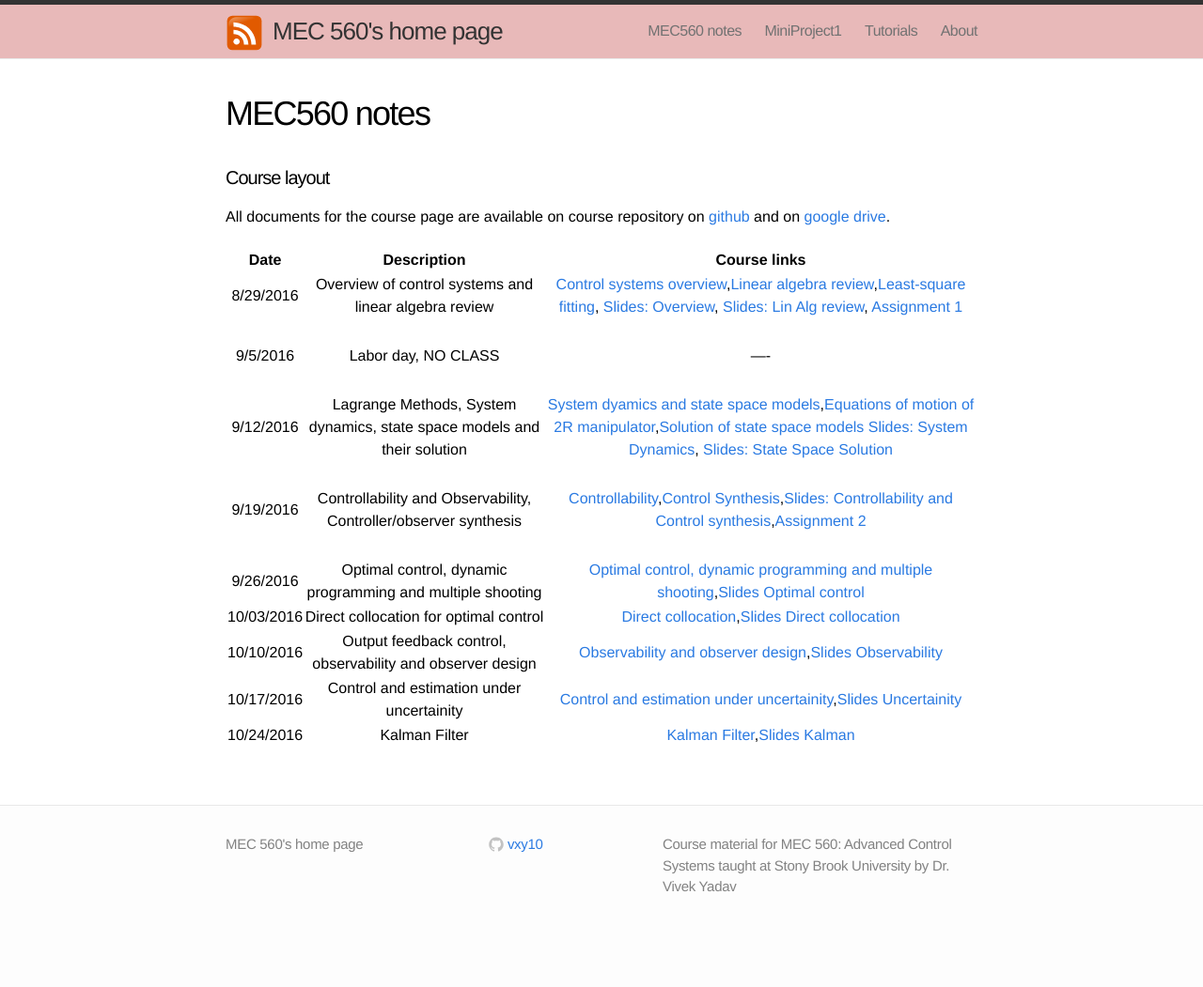
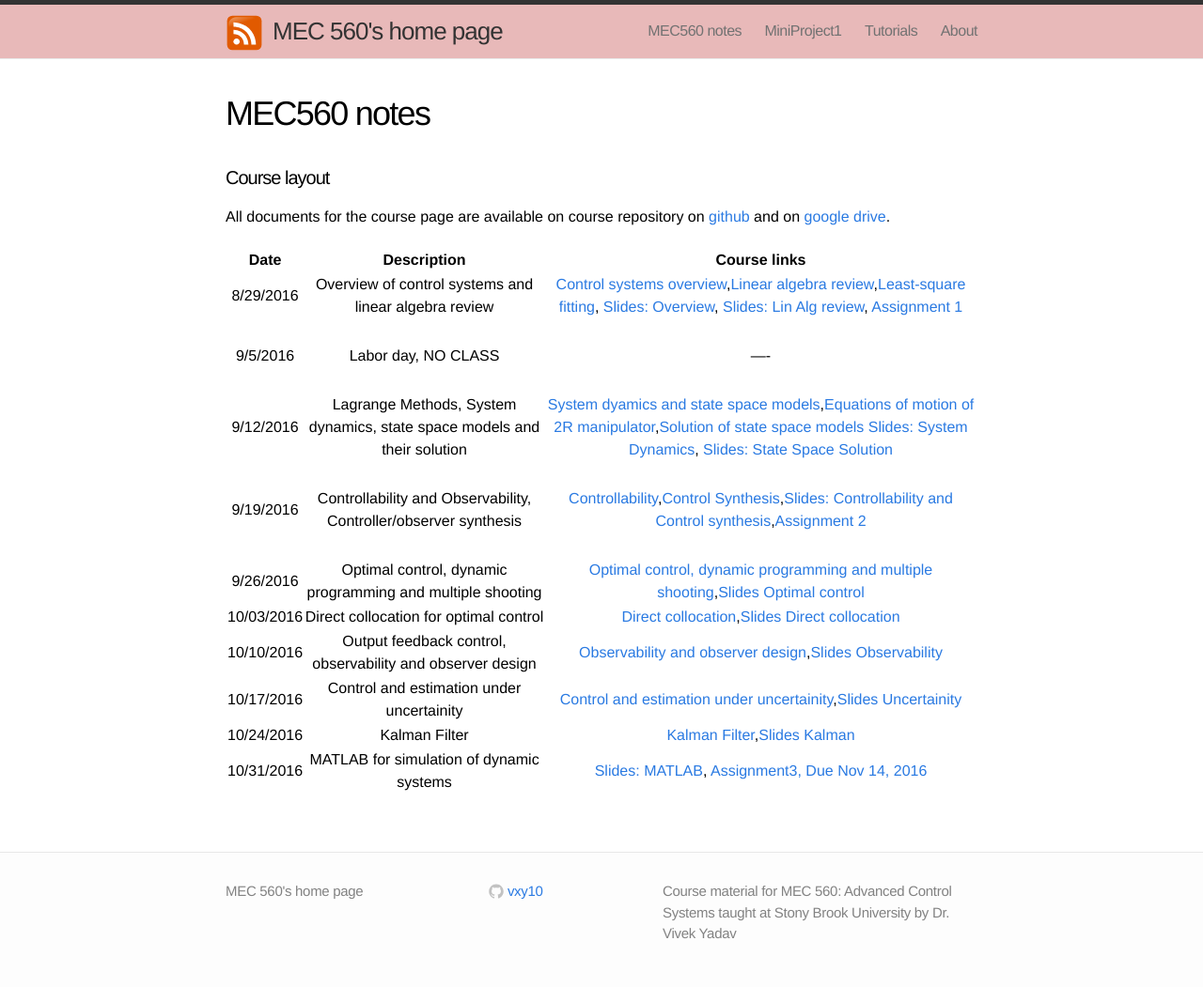
Before and after one commit to mec560sbu/mec560sbu.github.io, a Jekyll site: the page built from Course_materials.md, in a window 1280 px wide. Shown: the whole page at 94% size. Built offline with Jekyll 4.4.1, drawn with Linux system fonts in a browser that asks for light colours; before the commit the page ends 1001 px from its top, so only the background shows below that.

Commit message:
added links to MATLAB and HW3

```diff
--- a/Course_materials.md
+++ b/Course_materials.md
@@ -26,4 +26,5 @@ All documents for the course page are available on course repository on [github]
 |      10/03/2016    |    Direct collocation for optimal control | [Direct collocation](https://mec560sbu.github.io/2016/09/30/direct_collocation/),[Slides Direct collocation](https://mec560sbu.github.io/Prersentations/pres_DirectCollocation.html#/)                 |
 |      10/10/2016    |    Output feedback control, observability and observer design | [Observability and observer design](https://mec560sbu.github.io/2016/10/01/Observability_and_Observer_Synthesis/),[Slides Observability](https://mec560sbu.github.io/Prersentations/pres_Observability.html#/)                 |
 |      10/17/2016    |    Control and estimation under uncertainity | [Control and estimation under uncertainity](https://mec560sbu.github.io/2016/10/14/Uncertainity/),[Slides Uncertainity](https://mec560sbu.github.io/Prersentations/pres_Uncertainity.html#/)
-|      10/24/2016    |    Kalman Filter | [Kalman Filter](https://mec560sbu.github.io/2016/10/29/KalmanFilter/),[Slides Kalman](https://mec560sbu.github.io/Prersentations/pres_Kalman.html#/)                 |
+|      10/24/2016    |    Kalman Filter | [Kalman Filter](https://mec560sbu.github.io/2016/10/29/KalmanFilter/),[Slides Kalman](https://mec560sbu.github.io/Prersentations/pres_Kalman.html#/)
+| 10/31/2016         | MATLAB for simulation of dynamic systems | [Slides: MATLAB](https://mec560sbu.github.io/Prersentations/pres_MATLAB.html#/), [Assignment3, Due Nov 14, 2016](https://mec560sbu.github.io/Assignments2016/MEC560_Assignment3_DUE_11142016.html)
```
